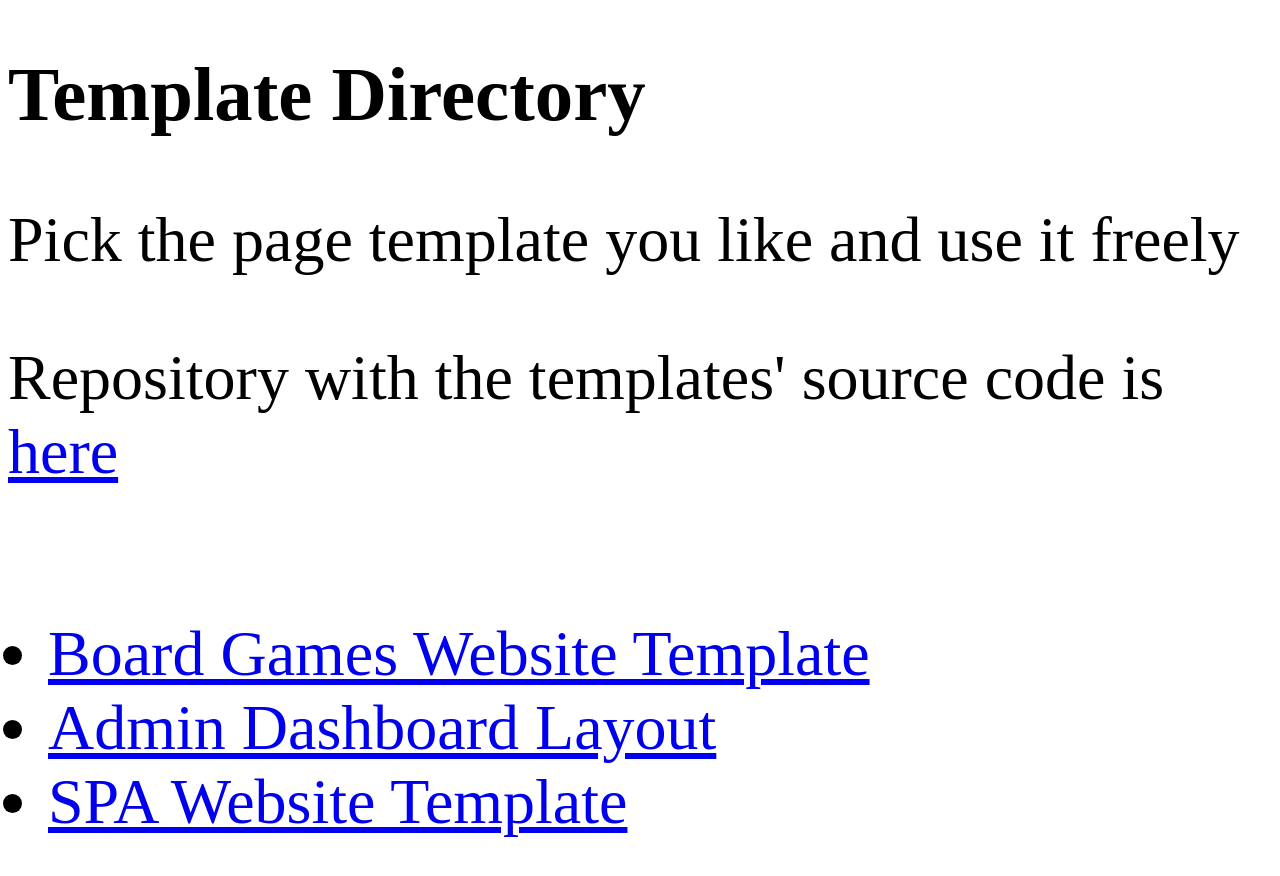
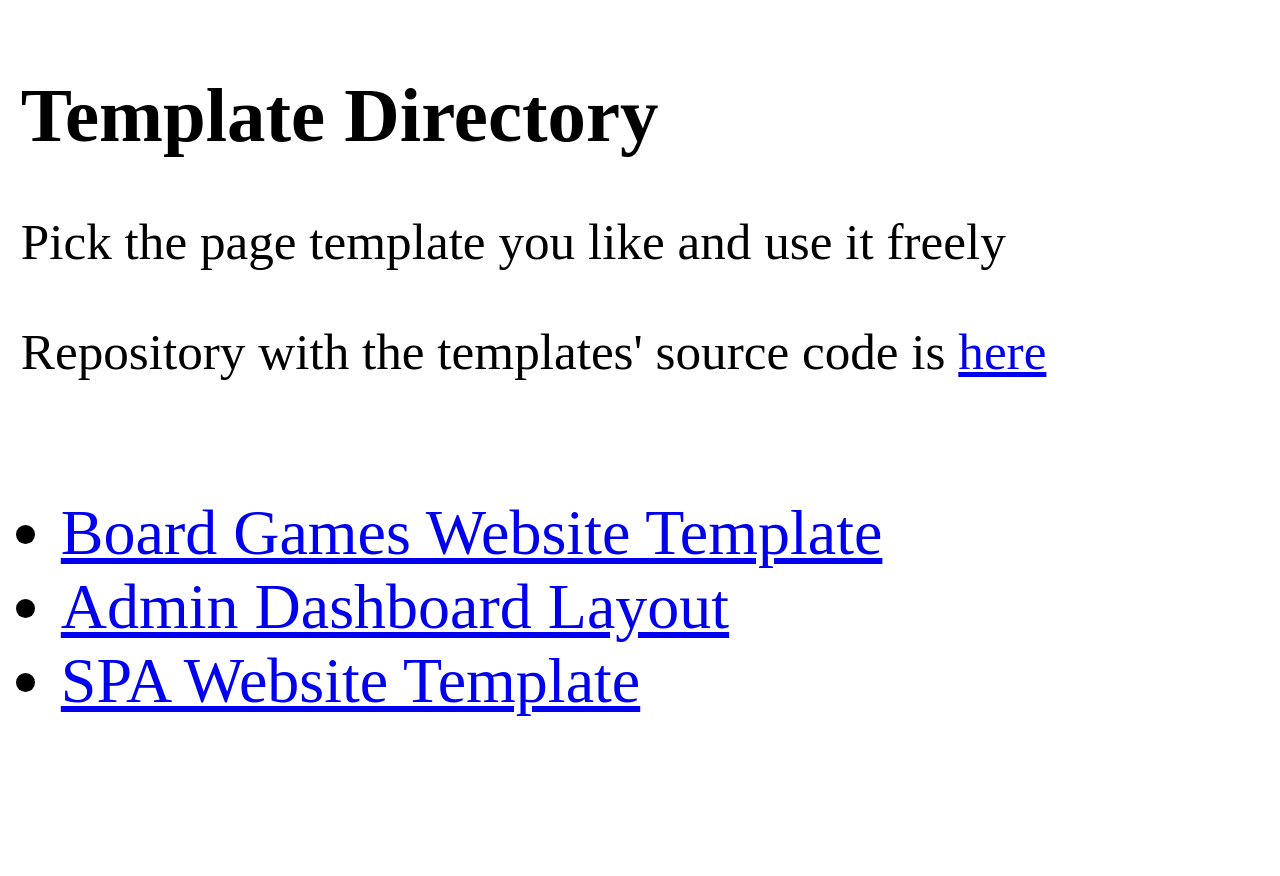
Before and after one commit to ElliotFer2000/elliotfer200.github.io, a plain HTML site: page index.html in a window 1280 px wide. After the commit the page ends 803 px from the top, so only its background shows below. Drawn offline with Linux system fonts and the light colour scheme.

Commit message:
update board games

```diff
--- a/index.html
+++ b/index.html
@@ -6,6 +6,9 @@
     <meta name="viewport" content="width=device-width, initial-scale=1.0">
     <title>Document</title>
     <style>
+        body{
+            padding: 1vw;
+        }
         nav{
             display: grid;
             grid-gap: 8px;
@@ -17,7 +20,7 @@
         }
 
         p{
-            font-size: 5vw;
+            font-size: 4vw;
         }
     </style>
 </head>
@@ -31,8 +34,6 @@
             <li><a href="/dashboard-layout/">Admin Dashboard Layout</a></li>
             <li><a href="/spa-template/">SPA Website Template</a></li>
         </ul>
-
-
     </nav>
 </body>
 </html>
```
